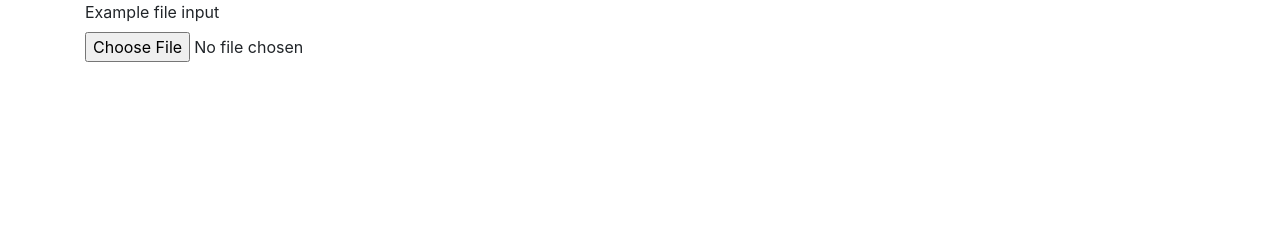
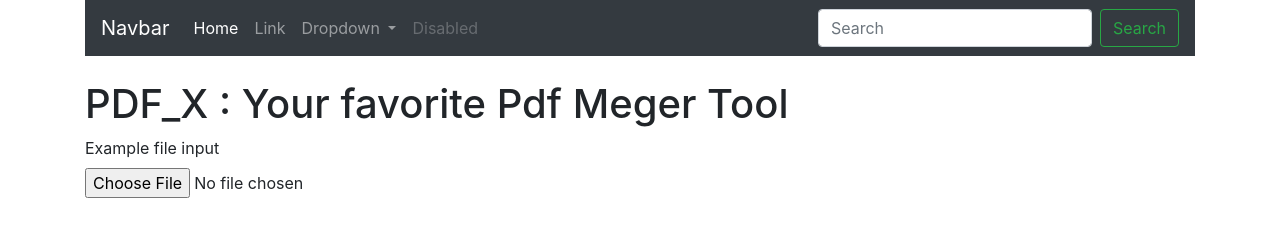
Before and after one commit to rohit-git-2001/PDF_Merger, a website: page template/index.html in a window 1280 px wide. Drawn offline with nearby package versions, Linux system fonts and the light colour scheme.

Commit message:
added navBar

```diff
--- a/template/index.html
+++ b/template/index.html
@@ -14,6 +14,47 @@
 
 <body>
     <div class="container">
+        <nav class="navbar navbar-expand-lg navbar-dark bg-dark">
+            <a class="navbar-brand" href="#">Navbar</a>
+            <button class="navbar-toggler" type="button" data-toggle="collapse" data-target="#navbarSupportedContent"
+                aria-controls="navbarSupportedContent" aria-expanded="false" aria-label="Toggle navigation">
+                <span class="navbar-toggler-icon"></span>
+            </button>
+
+            <div class="collapse navbar-collapse" id="navbarSupportedContent">
+                <ul class="navbar-nav mr-auto">
+                    <li class="nav-item active">
+                        <a class="nav-link" href="#">Home <span class="sr-only">(current)</span></a>
+                    </li>
+                    <li class="nav-item">
+                        <a class="nav-link" href="#">Link</a>
+                    </li>
+                    <li class="nav-item dropdown">
+                        <a class="nav-link dropdown-toggle" href="#" role="button" data-toggle="dropdown"
+                            aria-expanded="false">
+                            Dropdown
+                        </a>
+                        <div class="dropdown-menu">
+                            <a class="dropdown-item" href="#">Action</a>
+                            <a class="dropdown-item" href="#">Another action</a>
+                            <div class="dropdown-divider"></div>
+                            <a class="dropdown-item" href="#">Something else here</a>
+                        </div>
+                    </li>
+                    <li class="nav-item">
+                        <a class="nav-link disabled">Disabled</a>
+                    </li>
+                </ul>
+                <form class="form-inline my-2 my-lg-0">
+                    <input class="form-control mr-sm-2" type="search" placeholder="Search" aria-label="Search">
+                    <button class="btn btn-outline-success my-2 my-sm-0" type="submit">Search</button>
+                </form>
+            </div>
+        </nav>
+    </div>
+
+    <div class="container my-4">
+        <h1>PDF_X : Your favorite Pdf Meger Tool</h1>
         <form>
             <div class="form-group">
                 <label for="exampleFormControlFile1">Example file input</label>
@@ -21,6 +62,7 @@
             </div>
         </form>
     </div>
+
     <script src="https://cdn.jsdelivr.net/npm/jquery@3.5.1/dist/jquery.slim.min.js"
         integrity="sha384-DfXdz2htPH0lsSSs5nCTpuj/zy4C+OGpamoFVy38MVBnE+IbbVYUew+OrCXaRkfj"
         crossorigin="anonymous"></script>
```
